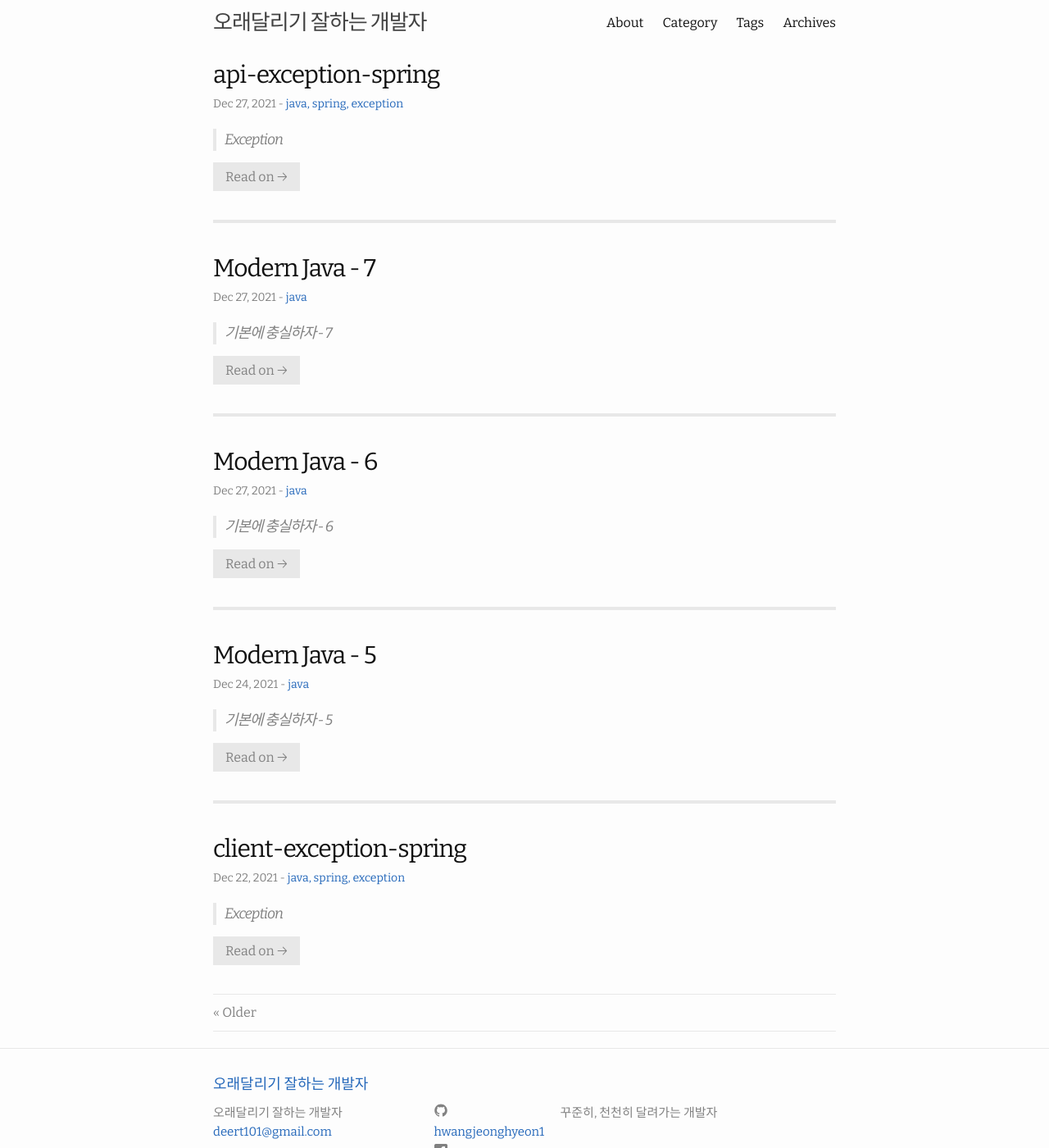
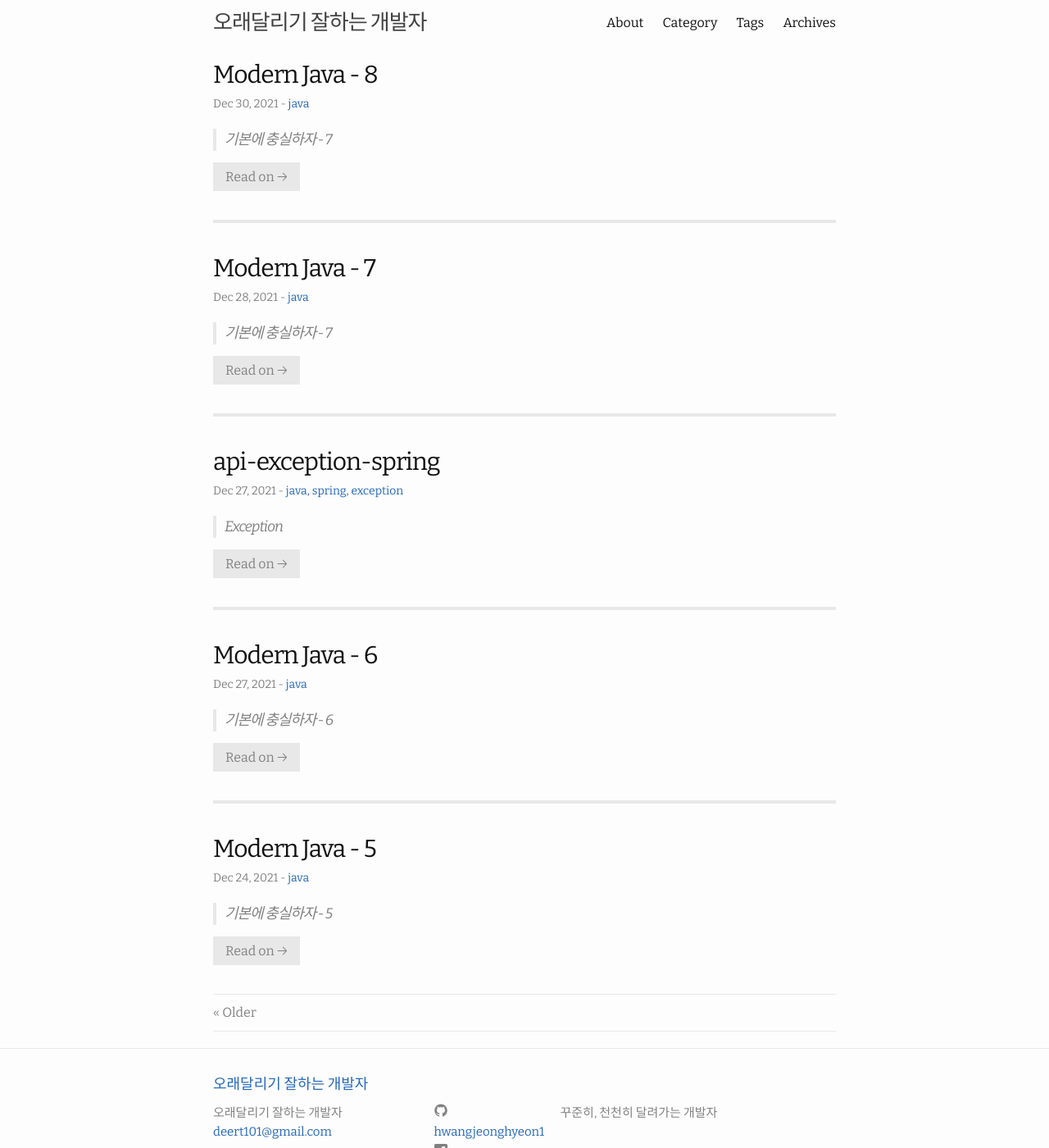
Before and after one commit to HWANGJEONGHYEON1/HWANGJEONGHYEON1.github.io, a Jekyll site: the page built from index.html, in a window 1280 px wide and 1400 px high. Shown: the whole window at 82% size. Built offline with Jekyll 4.4.1, drawn with Linux system fonts in a browser that asks for light colours; the list of posts is cut into pages by our own code; part of the change alters nothing that is shown.

Commit message:
[docs] modernjava - 8

````diff
--- a/_posts/2021-12-28-modern_java7.md
+++ b/_posts/2021-12-28-modern_java7.md
@@ -1,7 +1,7 @@
 ---
 layout: post
 title:  "Modern Java - 7"
-date:   2021-12-27 16:20:21 +0900
+date:   2021-12-28 16:20:21 +0900
 categories: java
 ---
 
--- /dev/null
+++ b/_posts/2021-12-30-modern_java8.md
@@ -0,0 +1,197 @@
+---
+layout: post
+title:  "Modern Java - 8"
+date:   2021-12-30 11:20:21 +0900
+categories: java
+---
+
+> 기본에 충실하자 - 7
+
+# CompletableFuture - 안정적 비동기 프로그래밍
+
+### Future의 단순한 활용
+- java5 부터 미래의 어느 시점에 결과를 얻는 모델에 활용할 수 있도록 Future 인터페이스를 제공할 수 있다.
+- 시간이 걸리는 작업들을 Future 내부에 설정하여 호출자 스레드가 결과를 기다리는 동안 다른 유용한 작업을 할 수 있다.
+- 시간이 오래걸리는 작업을 다른 스레드에서 처리하고 메인 스레드에서는 다른 작업들을 미리 수행할 수 있다.
+- executorService에서 제공하는 스레드가 오래걸리는 작어블 처리하는 동안 다른 스레드로 다른 작업을 동시에 실행할 수 있다.
+- 작업의 결과가 필요한 시점이 되면 get() 메서드로 호출할 수 있다. 그때까지 일이 마쳐진 상태이면 바로 반환을 하고 아니면 스레드를 블록한다.
+- 오래 걸리는 작업이 영원히 끝나지 않으면 영원히 블록상태가 된다. 그래서 스레드가 대기할 timeout을 정해놔야한다.
+
+```java
+    public static void main(String[] args) throws ExecutionException, InterruptedException, TimeoutException {
+        ExecutorService executorService = Executors.newCachedThreadPool();
+        Future<Double> future = executorService.submit(new Callable<Double>() {
+            @Override
+            public Double call() throws Exception {
+                return doSomethingEvent(); // 시간이 걸리는 작업
+            }
+
+            private Double doSomethingEvent() {
+                System.out.println("## future");
+                return 0d;
+            }
+        });
+
+        anotherEvent();
+        future.get(1, TimeUnit.SECONDS);
+    }
+
+    private static void anotherEvent() {
+        System.out.println("다른 작업");
+    }
+
+    // 출력
+    // 다른 작업
+    // ## future
+```
+
+### Future의 한계
+- Future의 인터페이스가 비동기 계산이 끝났는지 확인할수 있는 isDone, 계산이 끝나길 기다리는 메서드, 결과 회수 메서드등을 제공하지만 이것들만으로는 동시 실행 코드를 구현하기 어렵다.
+- 오래걸리는 A 계산이 끝난다면, B를 실행할 수 있는 로직이 필요하다.
+- 다음과 같은 선언형 기능이 있으면 유용할 것이다.
+    - 두개의 비동기 계산을 하나로 합친다. 두 계산결과가 서로 독립적일 수도, 두번째가 첫번째에 영향을 미칠수도 있다.
+    - Future 집합이 실행하는 모든 task 완료를 기다린다.
+    - Future 집합에서 가장 빠른 task를 기다렸다가 결과를 얻는다.
+    - Future를 수동으로 완료시킨다.
+    - Future 완료 동작에 반응한다(결과를 기다리며 블록되지 않고 결과가 준비되었다는 알림을 받은 다음 Future의 결과로 원하는 추가동작을 수행가능)
+- 선언형으로 Future를 사용할 수 있는 CompletableFuture 클래스에 대해 알아본다.
+
+### CompletableFuture 비동기 어플리케이션
+1. 고객에게 비동기 API를 제공하는 방법을 배운다.
+2. 동기 API를 사용해야할 떄 코드를 비블록으로 만드는 방법을 배운다. 두 개의 동작을 파이프라인으로 만드는 법과 두 개의 동작결과를 하나의 비동기계산으로 합치는 방법
+3. 비동기 동작의 완료에 대응하는 방법을 배운다.
+
+```java
+
+/**
+* API 호출되는 경우 비동기 동작이 완료될 때까지 블록 상태가 된다.
+*/
+public class Shop {
+
+    public double getPrice(String product) {
+        return calculatePrice(product);
+    }
+
+    private double calculatePrice(String product) {
+        delay();
+        return new Random().nextDouble() * product.charAt(0) + product.charAt(1);
+    }
+
+    public void delay() {
+        try {
+            Thread.sleep(1000L);
+        } catch (InterruptedException e) {
+            e.printStackTrace();
+        }
+    }
+
+    // 비동기 API를 활용함으로써 즉시 Future를 반환한다. 요청자는 전달받은 Future를 이용하여 적절한 시점에 결과를 얻을 수 있고, 그 동안 다른 작업이 가능하다.
+    // 그동안 에러가 발생했다면? 다른 스레드를 만들어 계산을 하므로, 해당 스레드에만 영향을 주고 이후에 진행되는 다른 shop api를 가져오는 과정은 진행된다.
+    // 요청자는 결과적으로 get 메서드가 반환될 때까지 영원히 기다리게 될 수 있다. => get 메서드를 오버라이딩하여 timeout을 설정한다.
+    public Future<Double> getPriceAsync(String product) {
+
+        return CompletableFuture.supplyAsync(() -> calculatePrice(product));
+    }
+}
+
+```
+
+- 병렬 스트림의 버전의 코드는 지정한 숫자의 상점에 하나의 스레드를 할당하여 네 개의 작업을 병렬로처리, 상점이 하나 추가되는 경우(스레드 개수가 4개일 때)?
+- 순차 실행인 경우는 5초 이상, 나머지는 2초이상 소모 될것이다.
+- 병렬 스트림과 비동기는 비슷한 결과를 보이지만 비동기는 병렬 스트림에 비해 작업에 사용할 다양한 Excutor를 지정할 수 있다.
+
+```java
+
+    public List<String> findPrices(String product) {
+        return shops.stream()
+                .map(shop -> String.format("%s is %.2f", shop.getName(), shop.getPrice(product)))
+                .collect(Collectors.toList());
+    }
+
+    public List<String> findPricesParallel(String product) { // 병렬
+        return shops.parallelStream()
+                .map(shop -> String.format("%s is %.2f", shop.getName(), shop.getPrice(product)))
+                .collect(Collectors.toList());
+    }
+
+    public List<String> findPricesCompletable(String product) {
+        List<CompletableFuture<String>> priceFutures = shops.stream()
+                .map(shop -> CompletableFuture.supplyAsync(() -> String.format("%s is %.2f", shop.getName(), shop.getPrice(product))))
+                .collect(Collectors.toList());
+
+        return priceFutures.stream()
+                .map(CompletableFuture::join)
+                .collect(Collectors.toList());
+    }
+
+```
+
+### 커스텀 익스큐터 만들기
+- 스레드가 많을수록 사용하지 않는 스레드가 많아지고 서버가 크래시 날 수 있으므로 적정한 개수를 지정하는 것이 중요하다
+- 스레드 풀이 너무 크면 CPU 와 메모리가 자원을 경쟁하느라 시간이 낭비된다. 반면 적으면 CPU 코어를 활용하기 어렵다
+- 브라이언 게츠는 적정 스레드 수 공식 => (이용가능한 프로세서가 반환하는 값) CPU 활용 비율 (0-1) (1 + 대기시간 / 계산시간)
+
+```java
+
+private final Executor executor = Executors.newFixedThreadPool(Math.min(shops.size(), 100), new ThreadFactory() {
+    @Override
+    public Thread newThread(Runnable r) {
+        Thread t = new Thread(r);
+        t.setDaemon(true); // 프로그램 종료를 방해하지 않는 데몬 스레드를 사용.
+        return t;
+    }
+});
+```
+
+### 비동기 작업 파이프라인 만들기
+- 상점이 하나의 할인 서비스를 사용한다고 가정
+- 가져온 가격을 파싱해서 객체로 생성
+- 해당 객체를 사용해서 discount 서비스에서 할인율을 가져오고, 할인을 적용
+
+```java
+// 간단한 작업
+public List<String> findPrices(String product) {
+   return shops.stream()
+   .map(shop -> shop.getPrice(product))
+   .map(Quote::parse)
+   .map(Discount::applyDiscount)
+   .collect(toList());
+}
+
+// 비동기 작업
+public Stream<CompletableFuture<String>> findPricesStream(String product) {
+    return shops.stream()
+        .map(shop -> CompletableFuture.supplyAsync(() -> shop.getPrice(product), executor))
+        .map(future -> future.thenApply(Quote::parse))
+        .map(future -> future.thenCompose(quote -> CompletableFuture.supplyAsync(() -> Discount.applyDiscount(quote), executor)));
+  }
+```
+
+- supplyAsync : 비동기적으로 상점에서 정보 조회 -> Stream<CompletableFuture<String>> 리턴
+- Quote 파싱 : 객체 생성 -> thenApply를 이용하여 실행
+    - thenApply는 CompletableFuture가 끝날 때까지 블록하지 않는다. CompletableFuture가 동작을 완전히 완료한다음 thenApply 메서드로 전달된 람다표현식을 적용할 수 있다.
+- thenCompose : 첫 번째 연산결과를 두 번째 연산으로 전달. CompletableFuture에 thenCompose를 홀출하고, Function을 넘겨주는 식으로 두 CompletableFuture를 조합한다.
+- Function은 첫번째 CompletableFuture 반환 결과를 인수로 받고 두 번째 CompletableFuture를  반환하는대 CompletableFuture는 첫번째 CompletableFuture의 결과를 입력으로 사용
+
+### 독립 CompletableFuture와 비 독립 CompletableFuture 합치기
+- 실 생활에서는 위처럼 한쪽이 의존관계가 아니라, 독립적으로 외부 API를 두 개 이상을 호출하여 가져와야할 때가 있다. 그런 경우 thenCombine을 사용
+
+```java
+public <U,V> CompletableFuture<V> thenCombine(
+        CompletionStage<? extends U> other,
+        BiFunction<? super T,? super U,? extends V> fn) {
+        return biApplyStage(null, other, fn);
+    }
+ shop.getPriceAsync("mocha").thenCombine(shop.getPriceAsync("americano"), Integer::sum).join();
+
+
+//completeOnTimeOut(반환값 : CompletableFuture)은 특정 시간안에 응답이 오지 않는 경우 기본 값을 전달할 수 있다.
+//무한정 대기하는것을 막기 위해 TimeOut을 설정
+Future<Double> futurePriceInUSD =
+  CompletableFuture.supplyAsync(() -> shop.getPrice(product)) // 제품가격을 요청하는 첫번째 테스크 생성.
+                   .thenCombie(CompletableFuture.supplyAsync(() -> exchangeService.getRate(Money.EUR, Money.USD)), (price, rate) -> price * rate) // USD, EUR의 환율 정보를 요청하는 독립적인 두 번째 테스크 생성.
+                   .orTimeOut(3, TimeUnit.SECONDS); // 3초 뒤 작업이 완료되지 않으면 TimeoutException을 발생시키도록 설정
+
+
+
+```
````
